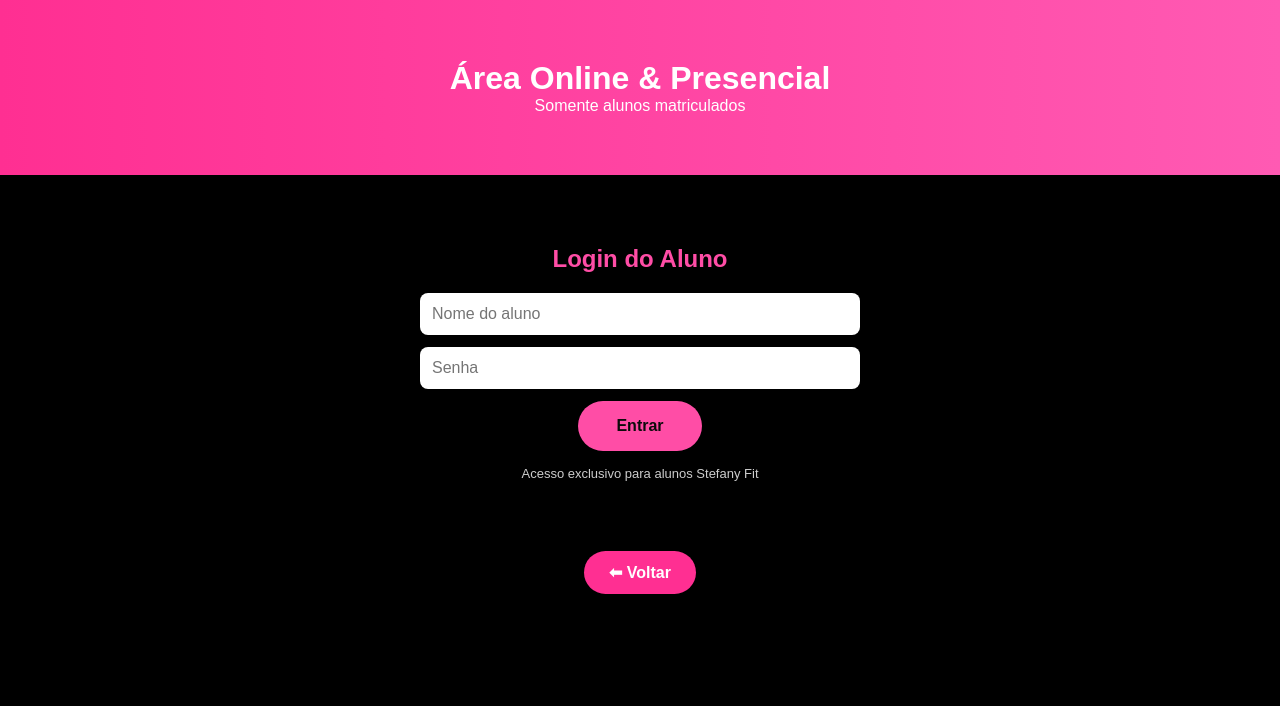
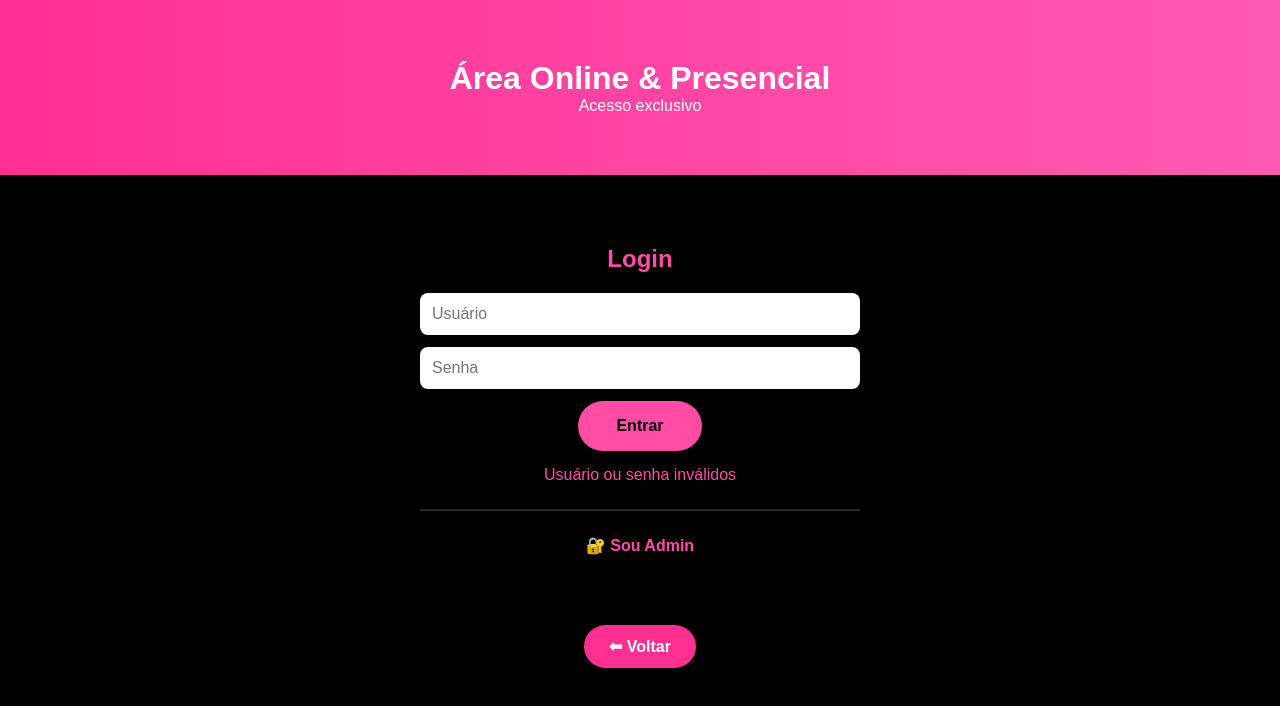
Before and after one commit to andermgaakiroto-png/stefanytreinamento, a plain HTML site: page online.html in a window 1280 px wide. Both pictures are taken after a click on the link "Entrar". Drawn offline with Linux system fonts and the light colour scheme.

Commit message:
Add files via upload

```diff
--- a/online.html
+++ b/online.html
@@ -2,7 +2,7 @@
 <html lang="pt-BR">
 <head>
   <meta charset="UTF-8">
-  <title>Área do Aluno | Stefany Fit</title>
+  <title>Área Online | Stefany Fit</title>
   <meta name="viewport" content="width=device-width, initial-scale=1.0">
   <link rel="stylesheet" href="styles.css">
 </head>
@@ -11,34 +11,50 @@
 
 <header class="topo">
   <h1>Área Online & Presencial</h1>
-  <p>Somente alunos matriculados</p>
+  <p>Acesso exclusivo</p>
 </header>
 
 <div class="ia-box">
-  <h2>Login do Aluno</h2>
+  <h2>Login</h2>
 
-  <input type="text" id="aluno" placeholder="Nome do aluno">
+  <input type="text" id="usuario" placeholder="Usuário">
   <input type="password" id="senha" placeholder="Senha">
 
-  <a class="btn" onclick="loginAluno()">Entrar</a>
+  <a class="btn" onclick="login()">Entrar</a>
 
-  <p style="margin-top:15px;font-size:13px;color:#ccc">
-    Acesso exclusivo para alunos Stefany Fit
-  </p>
+  <p id="erro" style="color:#ff4da6;margin-top:15px;"></p>
+
+  <hr style="margin:25px 0;opacity:.2">
+
+  <a onclick="loginAdmin()" style="cursor:pointer;color:#ff4da6;font-weight:bold;">
+    🔐 Sou Admin
+  </a>
 </div>
 
 <a href="index.html" class="btn-voltar">⬅ Voltar</a>
 
 <script>
-function loginAluno(){
-  const aluno = document.getElementById("aluno").value;
+function login(){
+  const usuario = document.getElementById("usuario").value;
   const senha = document.getElementById("senha").value;
 
-  if(aluno === "teste" && senha === "123"){
-    localStorage.setItem("aluno", aluno);
+  if(usuario === "teste" && senha === "123"){
+    localStorage.setItem("aluno", usuario);
     window.location.href = "portal.html";
   } else {
-    alert("Aluno ou senha inválidos");
+    document.getElementById("erro").innerText = "Usuário ou senha inválidos";
+  }
+}
+
+function loginAdmin(){
+  const usuario = document.getElementById("usuario").value;
+  const senha = document.getElementById("senha").value;
+
+  if(usuario === "admin" && senha === "stefanyfit"){
+    localStorage.setItem("admin", "true");
+    window.location.href = "admin.html";
+  } else {
+    document.getElementById("erro").innerText = "Acesso admin negado";
   }
 }
 </script>
```
Also changed, not shown: admin.html (+17 -2 lines).
